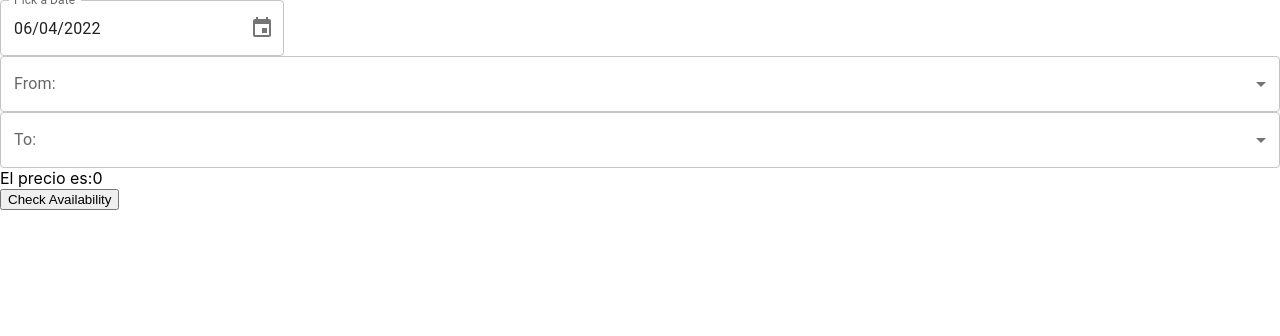
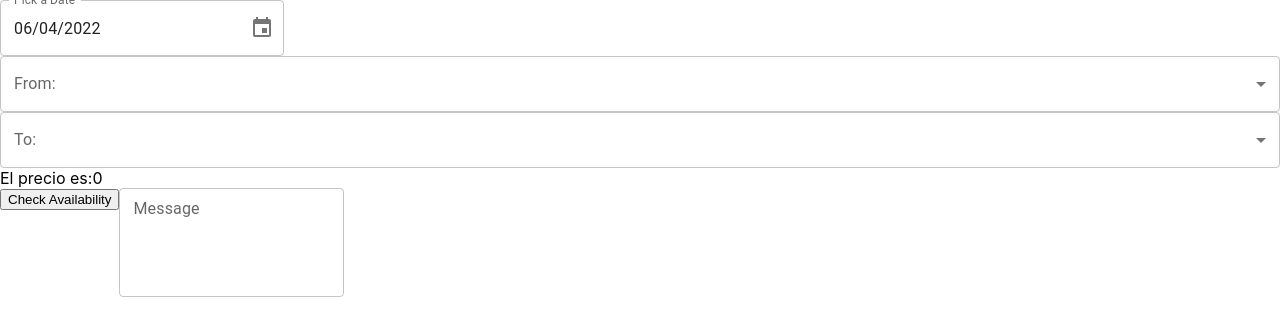
Before and after one commit to mariano-farace/spathios-booking, a React (Create React App) app in the folder client/: page / in a window 1280 px wide. Shown: the top 336 px of the page. Built offline with nearby package versions, Linux system fonts and the light colour scheme.

Commit message:
Add input field

```diff
--- a/client/src/App.js
+++ b/client/src/App.js
@@ -36,9 +36,9 @@ function App() {
   const [startDate, setStartDate] = useState();
   //La fecha y hora de fin de la reserva
   const [endDate, setEndDate] = useState();
-
   const [price, setPrice] = useState();
   const [availability, setAvailability] = useState();
+  const [message, setMessage] = useState("");
 
   const handleDatePick = (date) => {
     console.log("date from picker:", date);
@@ -159,6 +159,15 @@ function App() {
       </button>
 
       {availability && <AvailabilityDisplay availability={availability} />}
+      <TextField
+        id="message-text-field"
+        onChange={(e) => setMessage(e.target.value)}
+        label="Message"
+        variant="outlined"
+        size="small"
+        multiline
+        rows={4}
+      />
     </div>
   );
 }
```
